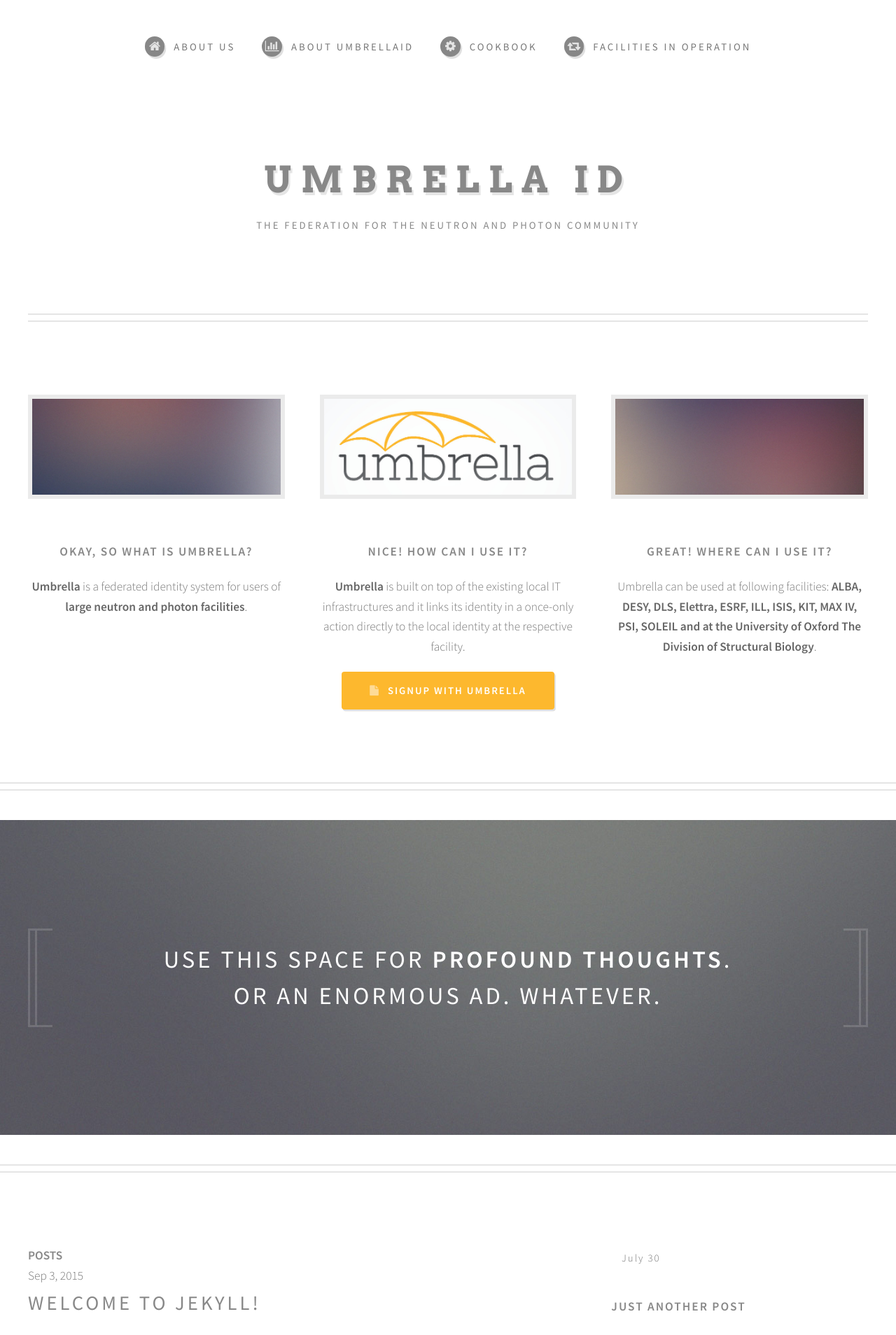
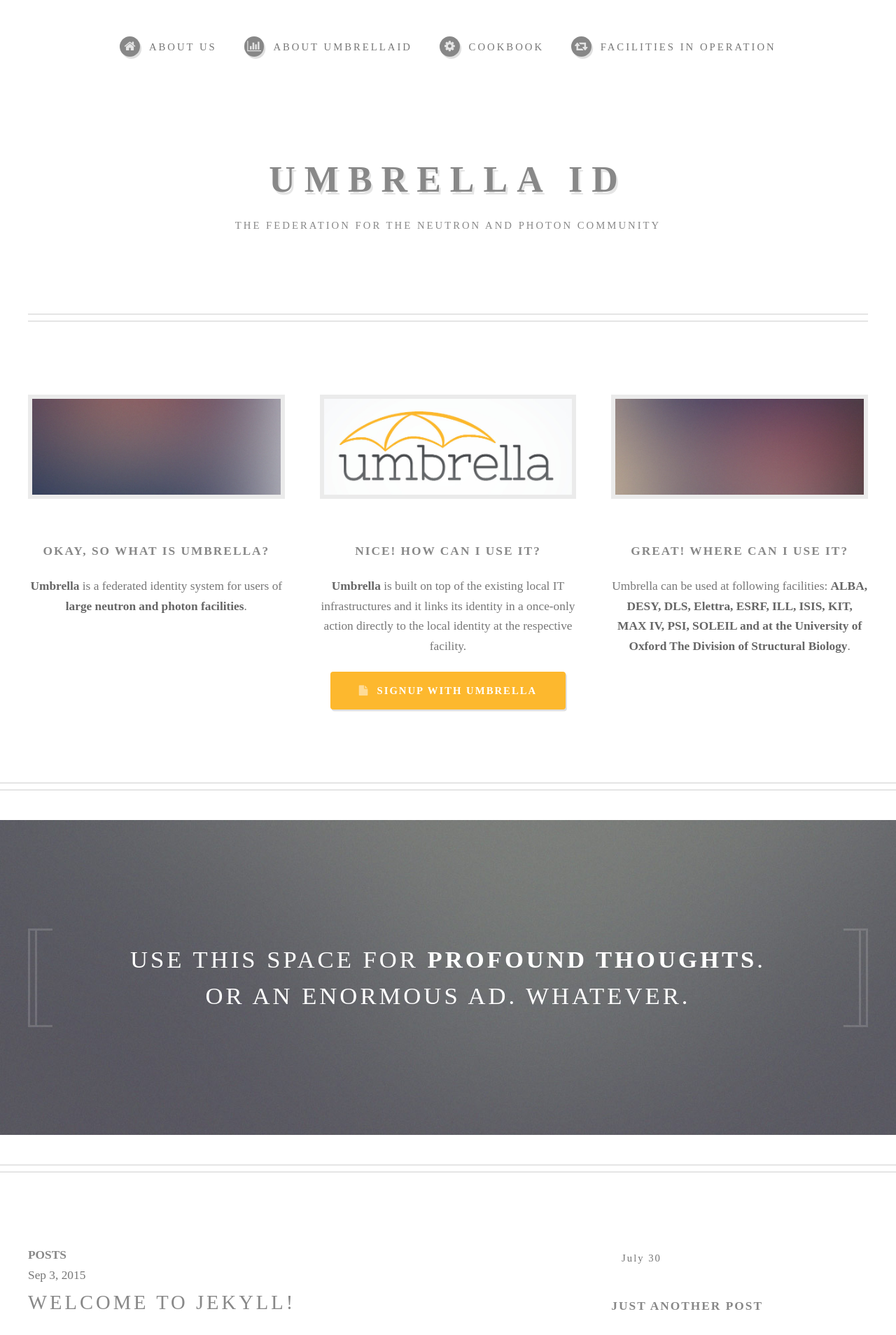
Before and after one commit to flowedback/flowedback.github.io, a Jekyll site: the page built from index.html, in a window 1280 px wide. Shown: the top 1908 px of the page at 70% size. Built offline with Jekyll 4.4.1, drawn with Linux system fonts in a browser that asks for light colours; some web fonts are replaced.

Commit message:
Update main.css

```diff
--- a/assets/css/main.css
+++ b/assets/css/main.css
@@ -1,5 +1,7 @@
 @import url("font-awesome.min.css");
-@import url("http://fonts.googleapis.com/css?family=Source+Sans+Pro:300,400,600|Arvo:700");
+/*@import url("http://fonts.googleapis.com/css?family=Source+Sans+Pro:300,400,600|Arvo:700");*/
+@import url("http://fonts.googleapis.com/css?family=Nixie+One:400");
+
 
 /*
 	Strongly Typed by HTML5 UP
```
